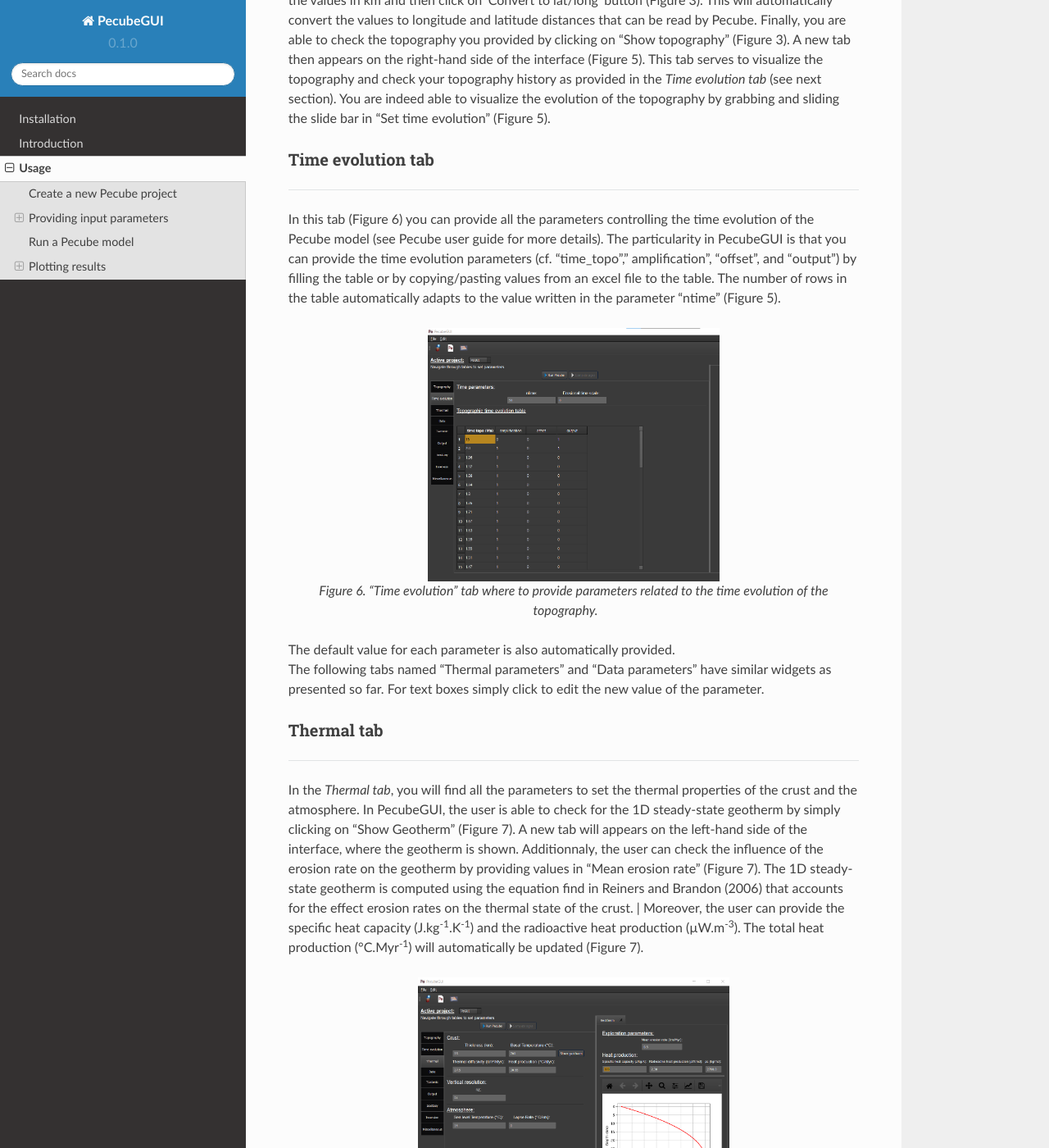
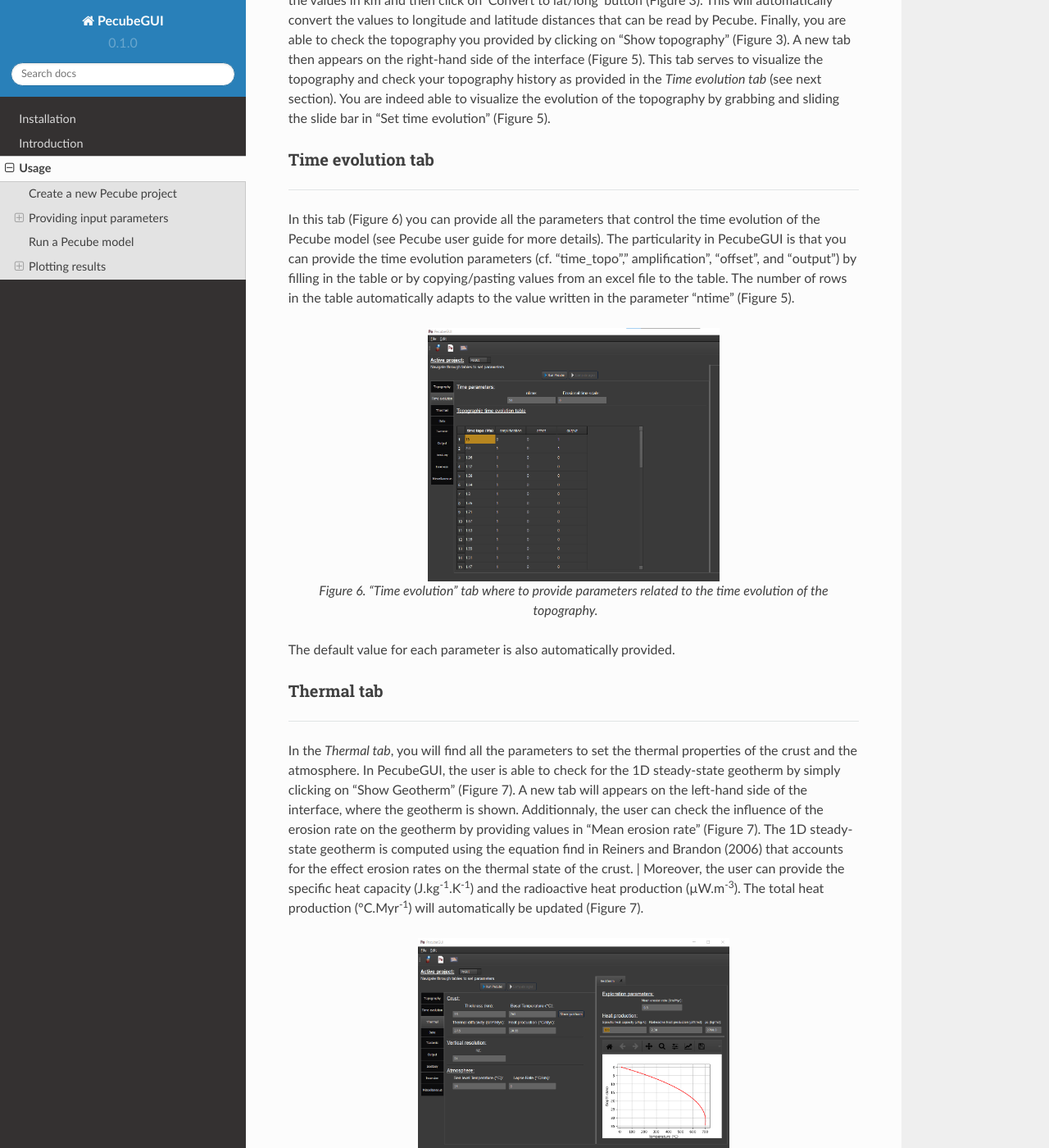
Before and after one commit to MBernAca/PecubeGUI_Doc, a Sphinx documentation site: the page built from docs/source/Usage.rst, in a window 1280 px wide and 1400 px high, scrolled down 2989 px. Shown: the whole window at 82% size. Built offline with Sphinx 7.4.7 and the Read the Docs theme 2.0.0, drawn with Linux system fonts in a browser that asks for light colours; some of the changed text lies outside the part shown.

Commit message:
Update Usage.rst

```diff
--- a/docs/source/Usage.rst
+++ b/docs/source/Usage.rst
@@ -13,6 +13,7 @@
 you will be able to provide and set all the Pecube input parameters for your project.
 
 .. figure:: ../images/New_Project.png
+  :align: center
 
   *Figure 2. Enter a new project name. This window shows up when clicking on the "New input file" action.*
 
@@ -21,6 +22,7 @@
 and thus navigate through their respective parameters. The right part of the interface will host extra input parameters described in the next sections.
 
 .. figure:: ../images/Input_Parameters_interface.png
+  :align: center
 
   *Figure 3. Tab to set up the input parameters for Pecube. On the top left, you can check the name of your project (here: ‘PeGUI’)*
 
@@ -78,7 +80,7 @@
 
 ==================================
 
-In this tab (Figure 6) you can provide all the parameters controlling the time evolution of the Pecube model (see Pecube user guide for more details). The particularity in PecubeGUI is that you can provide the time evolution parameters (cf. “time_topo”,” amplification”, “offset”, and “output”) by filling the table or by copying/pasting values from an excel file to the table. The number of rows in the table automatically adapts to the value written in the parameter “ntime” (Figure 5).
+In this tab (Figure 6) you can provide all the parameters that control the time evolution of the Pecube model (see Pecube user guide for more details). The particularity in PecubeGUI is that you can provide the time evolution parameters (cf. “time_topo”,” amplification”, “offset”, and “output”) by filling in the table or by copying/pasting values from an excel file to the table. The number of rows in the table automatically adapts to the value written in the parameter “ntime” (Figure 5).
 
 .. figure:: ../images/Time_Evolution.png
     :scale: 30
@@ -87,7 +89,6 @@
     *Figure 6. "Time evolution" tab where to provide parameters related to the time evolution of the topography.*
 
 | The default value for each parameter is also automatically provided.
-| The following tabs named “Thermal parameters” and “Data parameters” have similar widgets as presented so far. For text boxes simply click to edit the new value of the parameter.
 
 
 Thermal tab
```
Also changed, not shown: other parts of docs/source/Usage.rst (+2 -2 lines).
